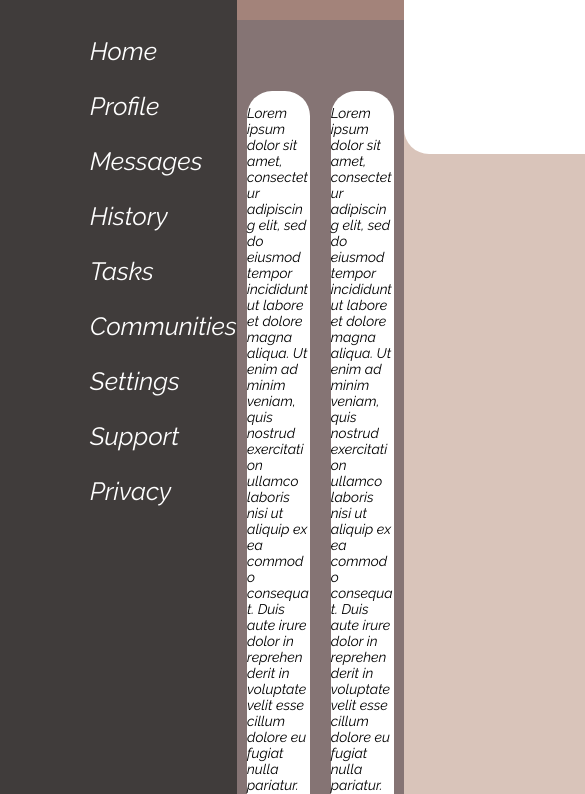
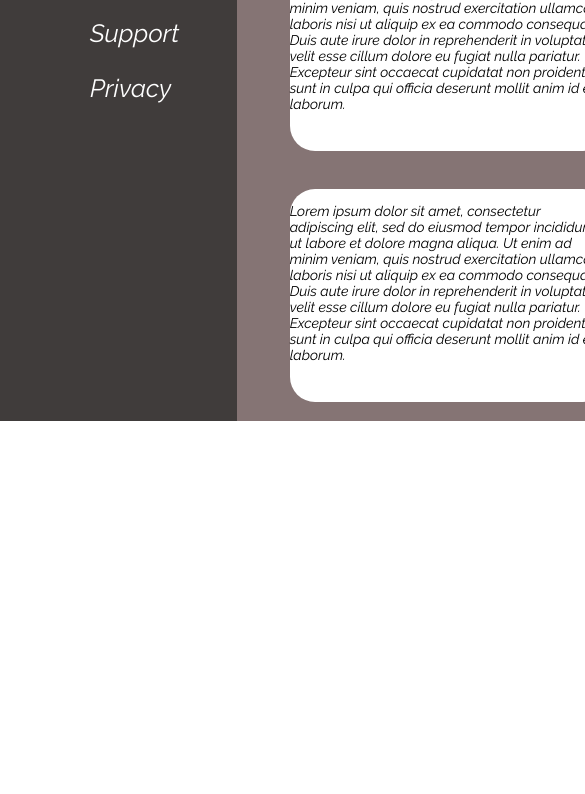
Before and after one commit to vano31/admin-dashboard, a plain HTML site: page index.html in a window 390 px wide. Shown: the part 555-1349 px from the top of the page, 585 px wide, since content can reach past the window. After the commit the page ends 976 px from the top, so only its background shows below. Drawn offline with Linux system fonts and the light colour scheme.

Commit message:
Added minmax for better responsiveness

```diff
--- a/style.css
+++ b/style.css
@@ -174,7 +174,8 @@ li {
 .main-content {
     background-color: #a3837a;
     display: grid;
-    grid-template-columns: 2fr  1fr;
+    /*grid-template-columns: 2fr  1fr;*/
+    grid-template-columns: minmax(848.94px, 2fr) minmax(410.48px, 1fr);
 
 }
 
@@ -242,7 +243,9 @@ li {
 
 .projects {
     display: grid;
-    grid-template: 1fr 4fr 4fr 4fr / 1fr 1fr ;
+    /*grid-template: 1fr 4fr 4fr 4fr / 1fr 1fr ;*/
+    grid-template-rows: 1fr repeat(3, minmax(251px, 4fr ));
+    grid-template-columns: repeat(2, minmax(424.47px, 1fr ));
 }
 
 .unit {
```
